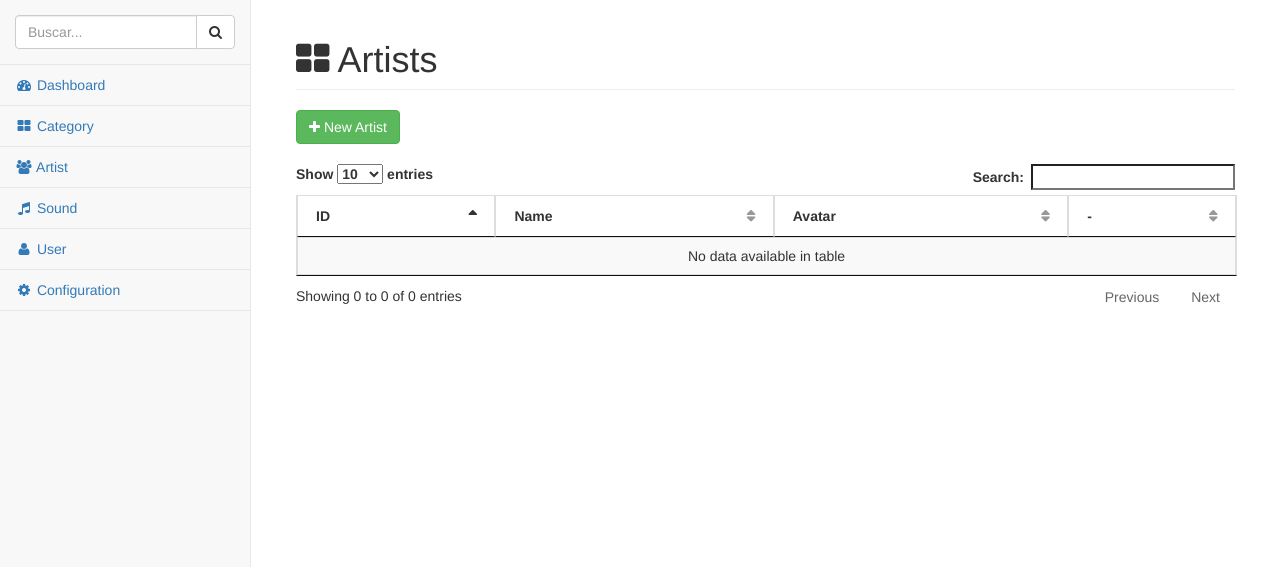
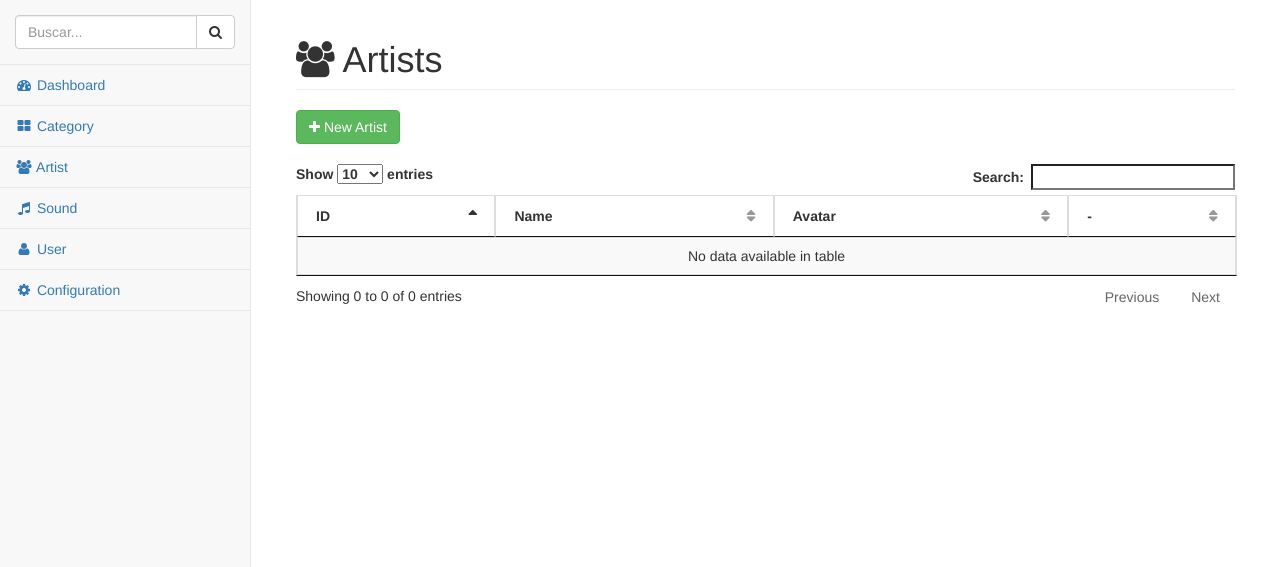
Before and after one commit to wmcarlos/MusicRepository, a CodeIgniter app: page /MusicRepository/index.php/artists/index in a window 1280 px wide. Shown: the part 51-618 px from the top of the page. Run offline with CodeIgniter, Linux system fonts and the light colour scheme; data that the repository does not hold is empty.

Commit message:
change the icon from artists module

```diff
--- a/application/views/admin/Artist/index.php
+++ b/application/views/admin/Artist/index.php
@@ -2,7 +2,7 @@
     <div class="container-fluid">
         <div class="row">
             <div class="col-lg-12">
-                <h1 class="page-header"><i class="fa fa-th-large"></i> <?= $title ?></h1>
+                <h1 class="page-header"><i class="fa fa-users"></i> <?= $title ?></h1>
             </div>
             <div class="panel-body">
                 <a class="btn btn-success" href="<?= base_url('Artists/new') ?>"><i class="fa fa-plus"></i> New Artist</a>
```
